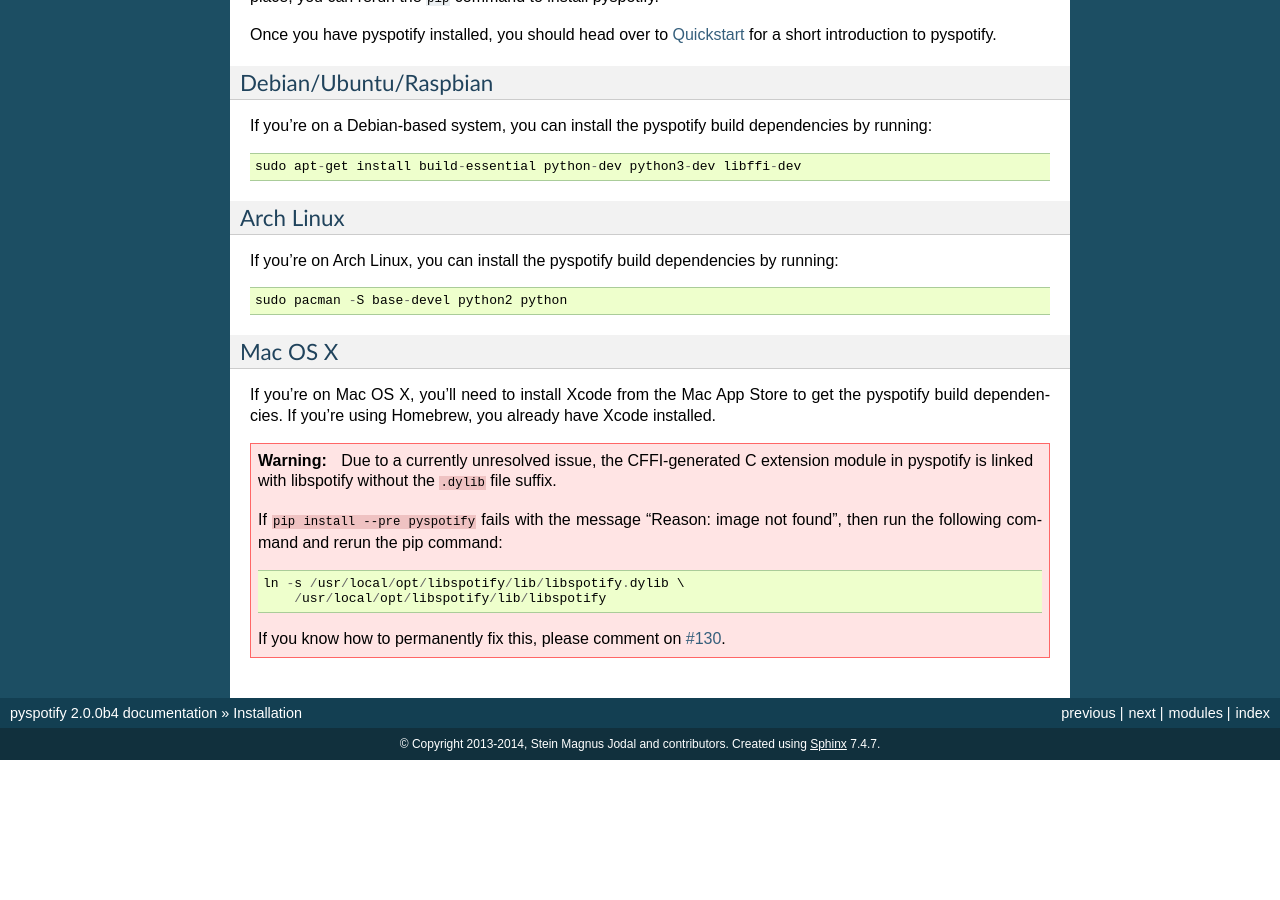
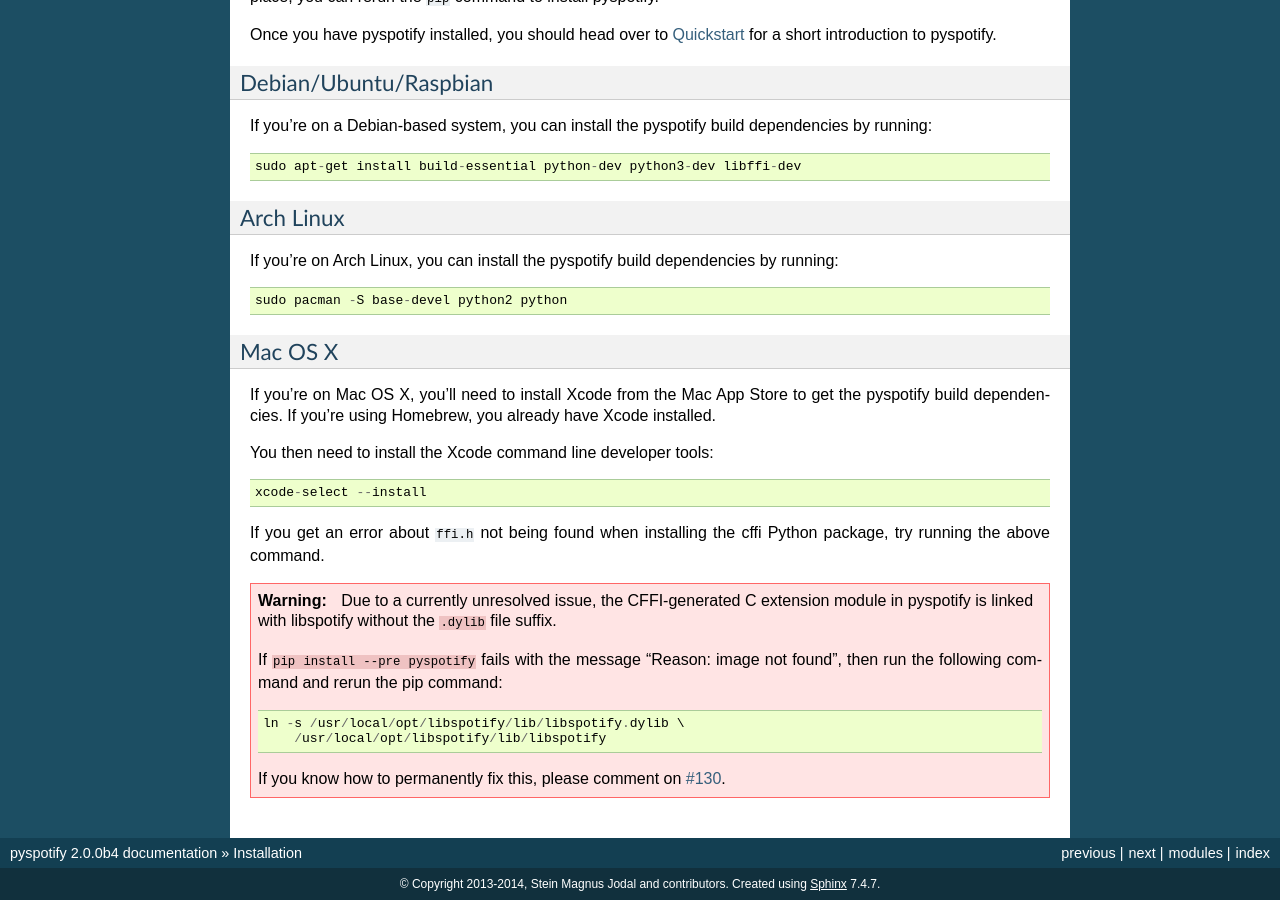
Before and after one commit to jodal/pyspotify, a Sphinx documentation site: the page built from docs/installation.rst, in a window 1280 px wide and 900 px high, scrolled down 1338 px. Built offline with Sphinx 7.4.7, drawn with Linux system fonts in a browser that asks for light colours; pages that are not in the unit, such as notebooks, are missing from menus; before the commit the page ends 2098 px from its top, so only the background shows below that.

Commit message:
docs: Add `xcode-select --install` to OS X install steps

```diff
--- a/docs/installation.rst
+++ b/docs/installation.rst
@@ -116,6 +116,13 @@
 get the pyspotify build dependencies. If you're using Homebrew, you already
 have Xcode installed.
 
+You then need to install the Xcode command line developer tools::
+
+    xcode-select --install
+
+If you get an error about ``ffi.h`` not being found when installing the cffi
+Python package, try running the above command.
+
 .. warning::
 
     Due to a currently unresolved issue, the CFFI-generated C extension module
```
